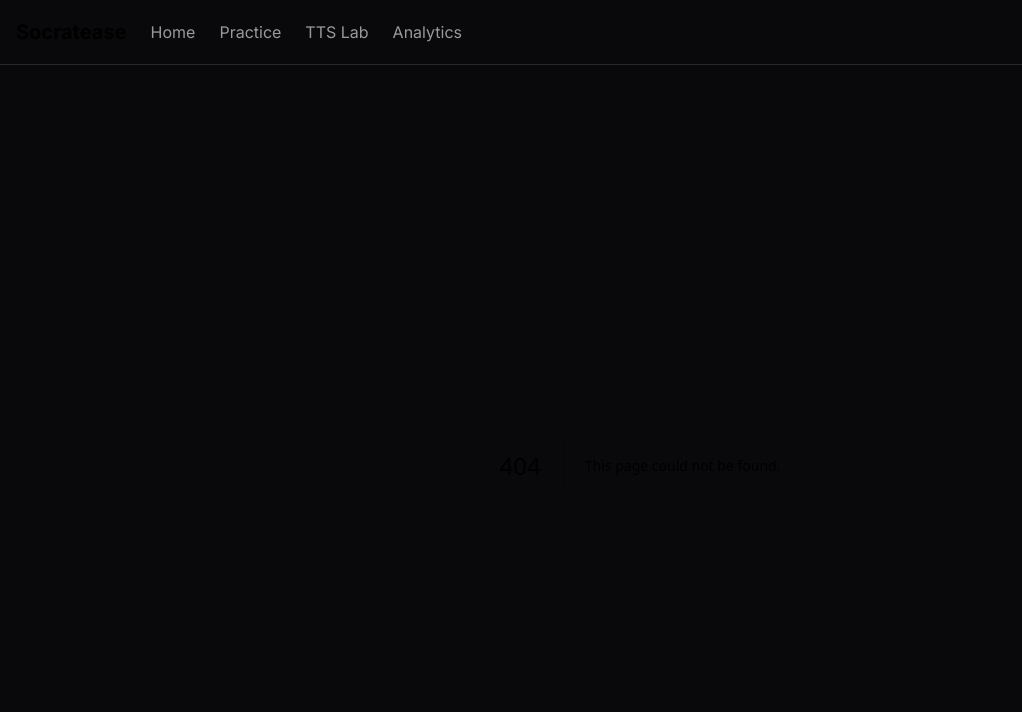
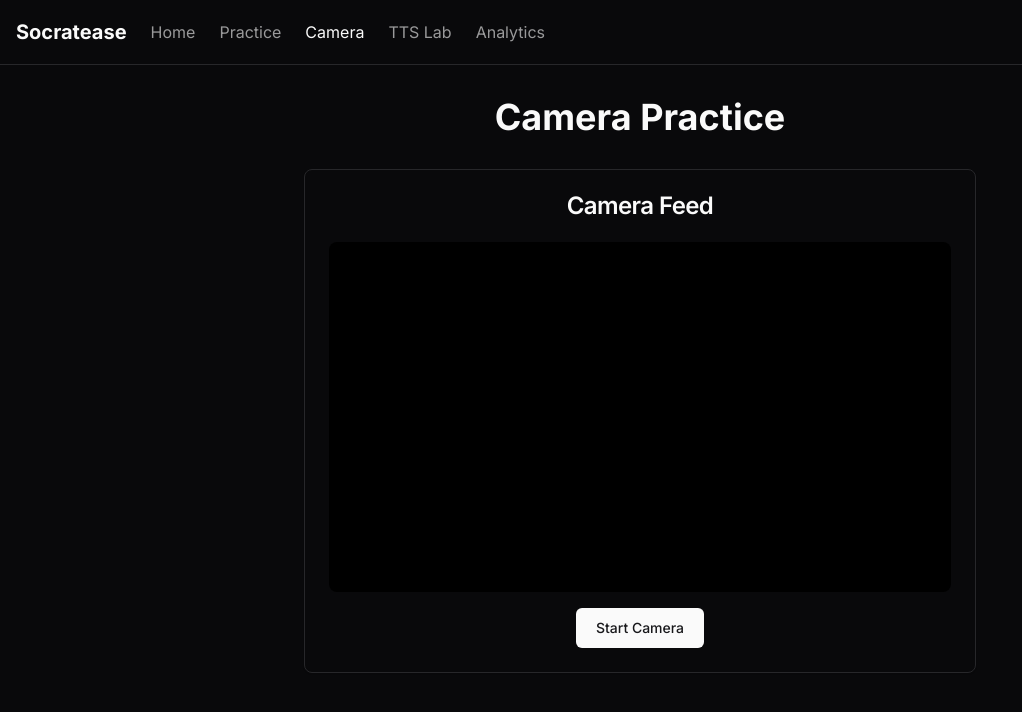
Before and after one commit to siddharth-shringarpure/SocratEase, a Next.js app: page /camera in a window 1280 px wide. Before the commit this address had no page. Shown: the top 712 px of the page, without its empty margins (0-1022 px from the left). Built offline with nearby package versions, Linux system fonts and the light colour scheme.

Commit message:
added camera

```diff
--- /dev/null
+++ b/app/camera/page.tsx
@@ -0,0 +1,73 @@
+'use client';
+
+import { useState, useRef, useEffect } from 'react';
+import { Button } from "@/components/ui/button";
+import { Card, CardContent, CardHeader, CardTitle } from "@/components/ui/card";
+
+export default function CameraPage() {
+  const [isStreaming, setIsStreaming] = useState(false);
+  const videoRef = useRef<HTMLVideoElement>(null);
+  const streamRef = useRef<MediaStream | null>(null);
+
+  const startCamera = async () => {
+    try {
+      const stream = await navigator.mediaDevices.getUserMedia({ video: true });
+      if (videoRef.current) {
+        videoRef.current.srcObject = stream;
+      }
+      streamRef.current = stream;
+      setIsStreaming(true);
+    } catch (error) {
+      console.error('Error accessing camera:', error);
+      alert('Failed to access camera. Please make sure you have granted camera permissions.');
+    }
+  };
+
+  const stopCamera = () => {
+    if (streamRef.current) {
+      streamRef.current.getTracks().forEach(track => track.stop());
+      if (videoRef.current) {
+        videoRef.current.srcObject = null;
+      }
+      streamRef.current = null;
+      setIsStreaming(false);
+    }
+  };
+
+  useEffect(() => {
+    return () => {
+      stopCamera();
+    };
+  }, []);
+
+  return (
+    <main className="container py-8 flex flex-col items-center">
+      <h1 className="text-4xl font-bold mb-8 text-center">
+        Camera Practice
+      </h1>
+
+      <Card className="w-full max-w-2xl">
+        <CardHeader>
+          <CardTitle className="text-center">Camera Feed</CardTitle>
+        </CardHeader>
+        <CardContent className="flex flex-col items-center gap-4">
+          <div className="relative w-full aspect-video bg-black rounded-lg overflow-hidden">
+            <video
+              ref={videoRef}
+              autoPlay
+              playsInline
+              className="w-full h-full object-cover"
+            />
+          </div>
+          <Button
+            onClick={isStreaming ? stopCamera : startCamera}
+            variant={isStreaming ? "destructive" : "default"}
+            className="w-32"
+          >
+            {isStreaming ? 'Stop Camera' : 'Start Camera'}
+          </Button>
+        </CardContent>
+      </Card>
+    </main>
+  );
+}
--- a/components/navigation-bar.tsx
+++ b/components/navigation-bar.tsx
@@ -7,6 +7,7 @@ import { cn } from "@/lib/utils";
 const navItems = [
   { href: "/", label: "Home" },
   { href: "/practice", label: "Practice" },
+  { href: "/camera", label: "Camera" },
   { href: "/tts", label: "TTS Lab" },
   { href: "/analytics", label: "Analytics" },
 ];
--- a/package.json
+++ b/package.json
@@ -8,7 +8,8 @@
     "dev": "node scripts/dev.js",
     "build": "next build",
     "start": "next start",
-    "lint": "next lint"
+    "lint": "next lint",
+    "download-models": "node scripts/download-models.js"
   },
   "dependencies": {
     "@radix-ui/react-label": "^2.1.2",
@@ -20,6 +21,7 @@
     "class-variance-authority": "^0.7.1",
     "clsx": "^2.1.1",
     "concurrently": "^8.0.1",
+    "face-api.js": "^0.22.2",
     "lucide-react": "^0.483.0",
     "next": "14.1.0",
     "react": "^18.3.1",
```
Also changed, not shown: scripts/download-models.js (added, +56 -0 lines), 1 other file (tests, documents, lock files or other folders).
